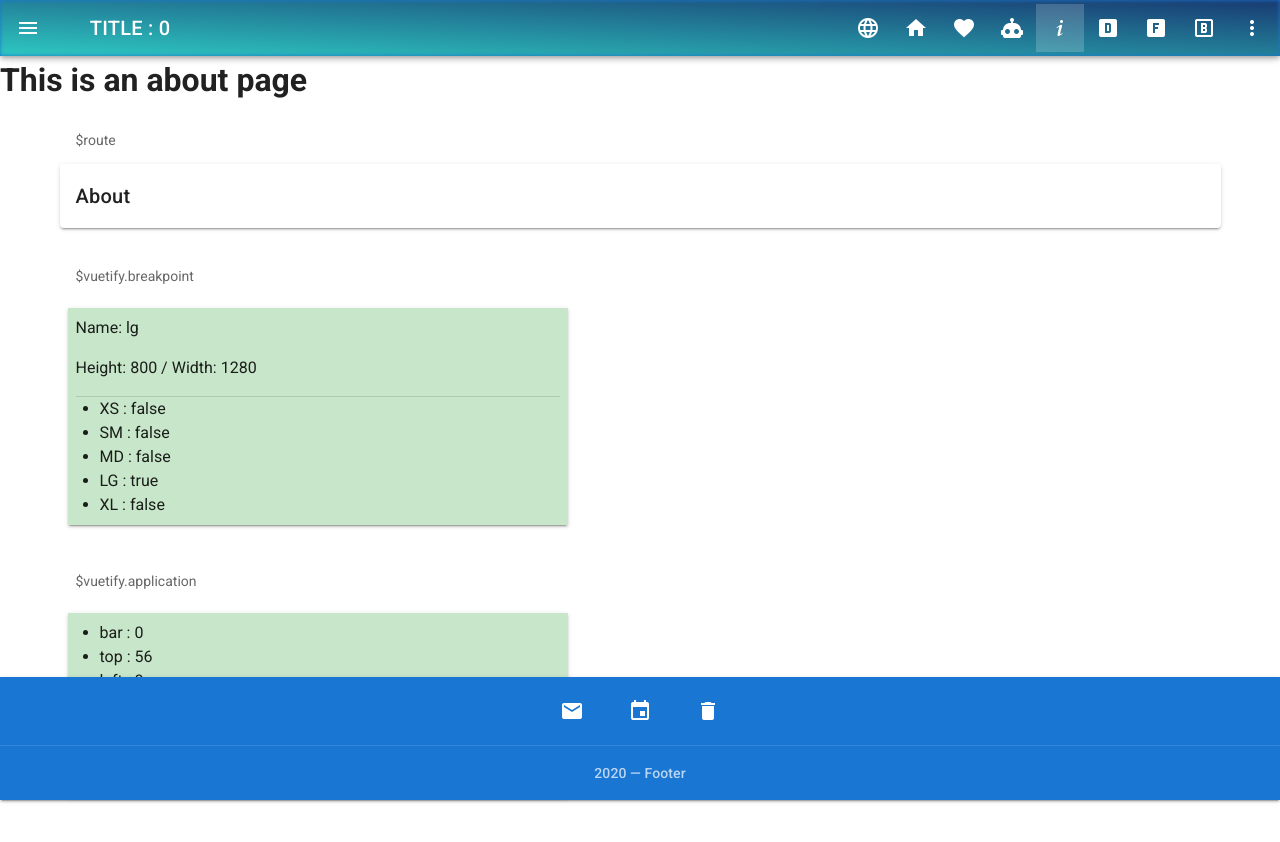
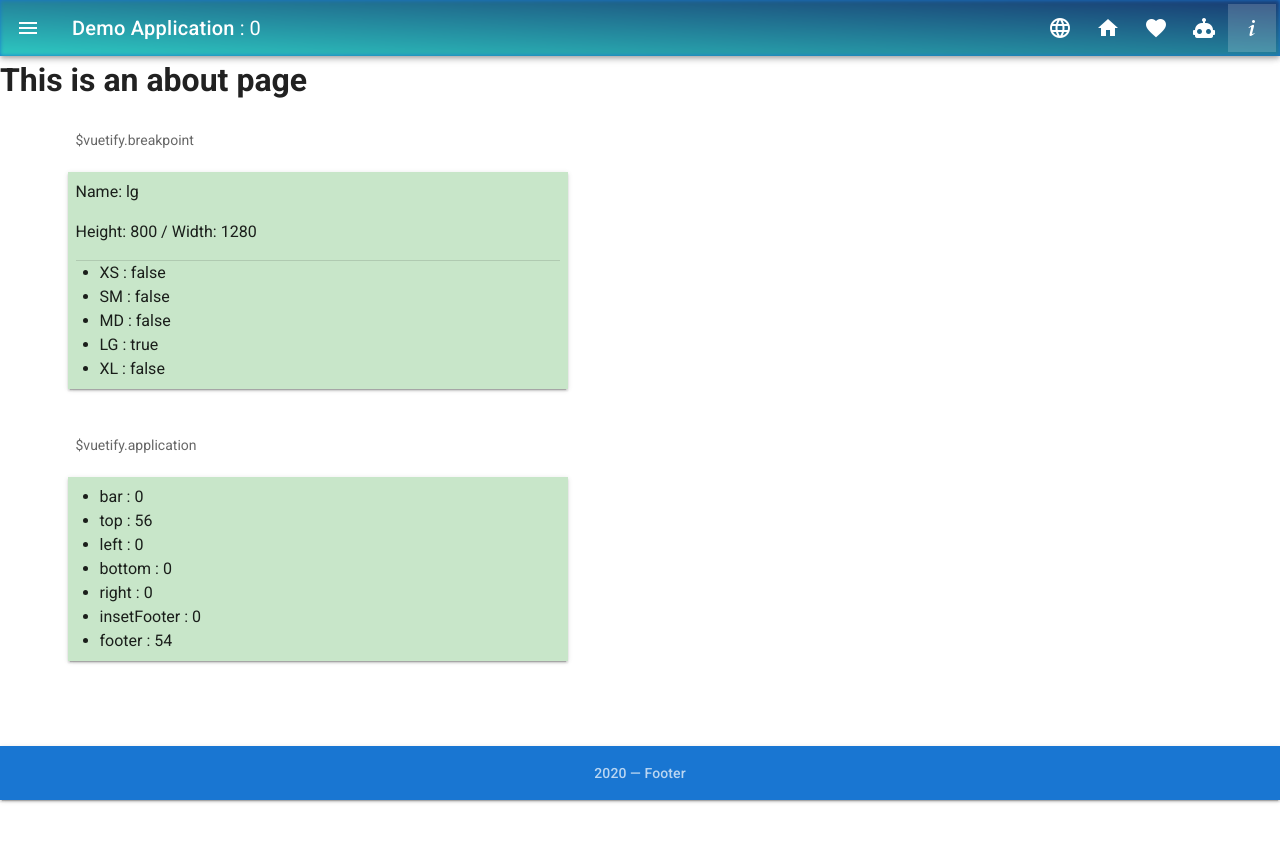
Before and after one commit to rubytomato/demo-vue-vuetify-v2-app, a Vue app: page /about in a window 1280 px wide. Shown: the top 842 px of the page. After the commit the page ends 800 px from the top, so only its background shows below. Built offline with nearby package versions, Linux system fonts and the light colour scheme.

Commit message:
polish application

```diff
--- a/src/App.vue
+++ b/src/App.vue
@@ -2,7 +2,23 @@
   <v-app :dark="theme.dark" :light="theme.light" v-scroll="onScroll">
     <v-navigation-drawer
       app
-      v-model="drawer"
+      v-model="rightDrawer"
+      :dark="theme.dark"
+      :light="theme.light"
+      color="white"
+      right
+      temporary
+    >
+      <v-list-item color="white accent-3">
+        <v-list-item-title class="title grey--text">
+          Right Drawer
+        </v-list-item-title>
+      </v-list-item>
+    </v-navigation-drawer>
+
+    <v-navigation-drawer
+      app
+      v-model="leftDrawer"
       :dark="theme.dark"
       :light="theme.light"
       :color="theme.color"
@@ -26,11 +42,10 @@
       :touchless="navDrawer.touchless"
       :width="navDrawer.width"
       :height="navDrawer.height"
-      v-if="drawerOn"
     >
       <v-list-item>
         <v-list-item-title class="title">
-          Drawer
+          Left Drawer
         </v-list-item-title>
         <v-btn icon @click.stop="toggleNavDrawer('miniVariant')">
           <v-icon>mdi-chevron-left</v-icon>
@@ -59,7 +74,7 @@
       </template>
       <template v-slot:append v-if="navDrawer.appendSlot">
         <div class="pa-2">
-          <v-btn block @click.stop="drawer = !drawer">close</v-btn>
+          <v-btn block @click.stop="leftDrawer = !leftDrawer">close</v-btn>
         </div>
       </template>
     </v-navigation-drawer>
@@ -103,25 +118,21 @@
         <v-img v-bind="props" gradient="to top right, rgba(55,236,186,.7), rgba(25,32,72,.7)"></v-img>
       </template>
 
-      <v-app-bar-nav-icon @click.stop="drawer = !drawer" />
+      <v-app-bar-nav-icon @click.stop="leftDrawer = !leftDrawer" v-if="$vuetify.breakpoint.mdAndUp" />
 
       <v-toolbar-title>
-        <v-btn class="title" text to="/"> Title : {{ offsetTop }} </v-btn>
+        <!-- <div class="title white--text">Demo Application : {{ offsetTop }}</div> -->
+        <router-link class="title white--text logo" to="/">Demo Application</router-link> : {{ offsetTop }}
       </v-toolbar-title>
+
       <v-spacer />
-      <v-btn icon tile v-for="menu in menus" :key="menu.title" :to="menu.url">
-        <v-icon>{{ menu.icon }}</v-icon>
-      </v-btn>
-      <v-btn icon tile @click.stop="drawerOn = !drawerOn">
-        <v-icon>{{ drawerIcon }}</v-icon>
-      </v-btn>
-      <v-btn icon tile @click.stop="footerOn = !footerOn">
-        <v-icon>{{ footerIcon }}</v-icon>
-      </v-btn>
-      <v-btn icon tile @click.stop="bottomNavOn = !bottomNavOn">
-        <v-icon>{{ bottomNavIcon }}</v-icon>
-      </v-btn>
-      <v-btn icon tile>
+
+      <template v-if="$vuetify.breakpoint.mdAndUp">
+        <v-btn icon tile v-for="menu in menus" :key="menu.title" :to="menu.url">
+          <v-icon>{{ menu.icon }}</v-icon>
+        </v-btn>
+      </template>
+      <v-btn icon tile v-if="$vuetify.breakpoint.smAndDown" @click.stop="rightDrawer = !rightDrawer">
         <v-icon>mdi-dots-vertical</v-icon>
       </v-btn>
     </v-app-bar>
@@ -140,12 +151,12 @@
       :height="bottomNav.height"
       :hide-on-scroll="bottomNav.hideOnScroll"
       :horizontal="bottomNav.horizontal"
-      :input-value="bottomNav.inputValue"
       :mandatory="bottomNav.mandatory"
       :scroll-threshold="bottomNav.scrollThreshold"
       :shift="bottomNav.shift"
       :width="bottomNav.width"
-      v-if="bottomNavOn"
+      :input-value="$vuetify.breakpoint.smAndDown"
+      v-if="$vuetify.breakpoint.smAndDown"
     >
       <v-btn v-for="menu in menus" :key="menu.title" :to="menu.url">
         <span>{{ menu.title }}</span>
@@ -164,26 +175,20 @@
       :elevation="footer.elevation"
       :absolute="footer.absolute"
       :fixed="footer.fixed"
-      v-if="footerOn"
+      v-if="$vuetify.breakpoint.mdAndUp"
     >
       <v-card :color="theme.color" tile width="100%" class="text-center">
-        <v-card-text>
-          <v-btn class="mx-4" icon>
-            <v-icon>mdi-email</v-icon>
-          </v-btn>
-          <v-btn class="mx-4" icon>
-            <v-icon>mdi-calendar</v-icon>
-          </v-btn>
-          <v-btn class="mx-4" icon>
-            <v-icon>mdi-delete</v-icon>
-          </v-btn>
-        </v-card-text>
-        <v-divider />
         <v-card-text class="font-weight-medium">2020 — Footer</v-card-text>
       </v-card>
     </v-footer>
   </v-app>
 </template>
+
+<style scoped>
+.logo {
+  text-decoration: none;
+}
+</style>
 
 <script>
 import { mapState, mapActions } from 'vuex'
@@ -191,10 +196,8 @@ import { mapState, mapActions } from 'vuex'
 export default {
   name: 'App',
   data: () => ({
-    drawer: false,
-    drawerOn: true,
-    footerOn: true,
-    bottomNavOn: false,
+    leftDrawer: false,
+    rightDrawer: false,
     offsetTop: 0
   }),
   computed: {
@@ -214,16 +217,7 @@ export default {
     }),
     ...mapState('theme', {
       theme: state => state.props
-    }),
-    drawerIcon() {
-      return this.drawerOn ? 'mdi-alpha-d-box' : 'mdi-alpha-d-box-outline'
-    },
-    footerIcon() {
-      return this.footerOn ? 'mdi-alpha-f-box' : 'mdi-alpha-f-box-outline'
-    },
-    bottomNavIcon() {
-      return this.bottomNavOn ? 'mdi-alpha-b-box' : 'mdi-alpha-b-box-outline'
-    }
+    })
   },
   methods: {
     ...mapActions('navDrawer', ['toggleNavDrawer']),
--- a/src/views/About.vue
+++ b/src/views/About.vue
@@ -3,12 +3,6 @@
     <h1>This is an about page</h1>
     <v-container>
       <v-row>
-        <v-col cols="12">
-          <v-subheader>$route</v-subheader>
-          <v-card>
-            <v-card-title>{{ $route.name }}</v-card-title>
-          </v-card>
-        </v-col>
         <v-col cols="12">
           <v-subheader>$vuetify.breakpoint</v-subheader>
           <v-sheet elevation="2" color="green lighten-4" tile class="pa-2 ma-2" max-width="500">
--- a/src/views/Home.vue
+++ b/src/views/Home.vue
@@ -1,50 +1,6 @@
 <template>
   <v-container id="scrolling-techniques">
     <v-row class="text-center">
-      <v-col cols="12">
-        <v-img :src="require('@/assets/logo.svg')" class="my-3" contain height="200" />
-      </v-col>
-      <v-col class="mb-5" cols="12">
-        <h1 class="display-2 font-weight-bold mb-3">
-          Welcome to Vuetify
-        </h1>
-        <p class="subheading font-weight-regular">
-          For help and collaboration with other Vuetify developers,
-          <br />please join our online
-          <a href="https://community.vuetifyjs.com" target="_blank">Discord Community</a>
-        </p>
-      </v-col>
-      <v-col class="mb-5" cols="12">
-        <h2 class="headline font-weight-bold mb-3">
-          What's next?
-        </h2>
-        <v-row justify="center">
-          <a v-for="(next, i) in whatsNext" :key="i" :href="next.href" class="subheading mx-3" target="_blank">
-            {{ next.text }}
-          </a>
-        </v-row>
-      </v-col>
-      <v-col class="mb-5" cols="12">
-        <h2 class="headline font-weight-bold mb-3">
-          Important Links
-        </h2>
-        <v-row justify="center">
-          <a v-for="(link, i) in importantLinks" :key="i" :href="link.href" class="subheading mx-3" target="_blank">
-            {{ link.text }}
-          </a>
-        </v-row>
-      </v-col>
-      <v-col class="mb-5" cols="12">
-        <h2 class="headline font-weight-bold mb-3">
-          Ecosystem
-        </h2>
-        <v-row justify="center">
-          <a v-for="(eco, i) in ecosystem" :key="i" :href="eco.href" class="subheading mx-3" target="_blank">
-            {{ eco.text }}
-          </a>
-        </v-row>
-      </v-col>
-
       <v-col class="mb-5" cols="12">
         <v-list dense class="text-left">
           <v-subheader>Theme</v-subheader>
@@ -704,66 +660,6 @@
           </v-list-item>
         </v-list>
       </v-col>
-
-      <v-col class="mb-10" cols="12">
-        <h2 class="headline font-weight-bold mb-3">
-          Dummy1
-        </h2>
-
-        <v-row justify="center">
-          <a v-for="(eco, i) in ecosystem" :key="i" :href="eco.href" class="subheading mx-3" target="_blank">
-            {{ eco.text }}
-          </a>
-        </v-row>
-      </v-col>
-
-      <v-col class="mb-10" cols="12">
-        <h2 class="headline font-weight-bold mb-3">
-          Dummy2
-        </h2>
-
-        <v-row justify="center">
-          <a v-for="(eco, i) in ecosystem" :key="i" :href="eco.href" class="subheading mx-3" target="_blank">
-            {{ eco.text }}
-          </a>
-        </v-row>
-      </v-col>
-
-      <v-col class="mb-10" cols="12">
-        <h2 class="headline font-weight-bold mb-3">
-          Dummy3
-        </h2>
-
-        <v-row justify="center">
-          <a v-for="(eco, i) in ecosystem" :key="i" :href="eco.href" class="subheading mx-3" target="_blank">
-            {{ eco.text }}
-          </a>
-        </v-row>
-      </v-col>
-
-      <v-col class="mb-10" cols="12">
-        <h2 class="headline font-weight-bold mb-3">
-          Dummy4
-        </h2>
-
-        <v-row justify="center">
-          <a v-for="(eco, i) in ecosystem" :key="i" :href="eco.href" class="subheading mx-3" target="_blank">
-            {{ eco.text }}
-          </a>
-        </v-row>
-      </v-col>
-
-      <v-col class="mb-10" cols="12">
-        <h2 class="headline font-weight-bold mb-3">
-          Dummy5
-        </h2>
-
-        <v-row justify="center">
-          <a v-for="(eco, i) in ecosystem" :key="i" :href="eco.href" class="subheading mx-3" target="_blank">
-            {{ eco.text }}
-          </a>
-        </v-row>
-      </v-col>
     </v-row>
   </v-container>
 </template>
@@ -820,56 +716,7 @@ export default {
     ...mapActions('bottomNav', ['toggleBottomNav', 'changeBottomNav', 'resetBottomNav'])
   },
   data: () => ({
-    ecosystem: [
-      {
-        text: 'vuetify-loader',
-        href: 'https://github.com/vuetifyjs/vuetify-loader'
-      },
-      {
-        text: 'github',
-        href: 'https://github.com/vuetifyjs/vuetify'
-      },
-      {
-        text: 'awesome-vuetify',
-        href: 'https://github.com/vuetifyjs/awesome-vuetify'
-      }
-    ],
-    importantLinks: [
-      {
-        text: 'Documentation',
-        href: 'https://vuetifyjs.com'
-      },
-      {
-        text: 'Chat',
-        href: 'https://community.vuetifyjs.com'
-      },
-      {
-        text: 'Made with Vuetify',
-        href: 'https://madewithvuejs.com/vuetify'
-      },
-      {
-        text: 'Twitter',
-        href: 'https://twitter.com/vuetifyjs'
-      },
-      {
-        text: 'Articles',
-        href: 'https://medium.com/vuetify'
-      }
-    ],
-    whatsNext: [
-      {
-        text: 'Explore components',
-        href: 'https://vuetifyjs.com/components/api-explorer'
-      },
-      {
-        text: 'Select a layout',
-        href: 'https://vuetifyjs.com/layout/pre-defined'
-      },
-      {
-        text: 'Frequently Asked Questions',
-        href: 'https://vuetifyjs.com/getting-started/frequently-asked-questions'
-      }
-    ]
+    //
   })
 }
 </script>
--- a/src/views/Index.vue
+++ b/src/views/Index.vue
@@ -1,14 +1,39 @@
 <template>
   <div class="index">
-    <h1>This is an index page</h1>
     <v-container>
-      <v-row>
+      <v-row class="text-center">
         <v-col cols="12">
-          <template v-for="menu in menus">
-            <v-btn text tile :key="menu.title" :to="menu.url">
-              {{ menu.title }}
-            </v-btn>
-          </template>
+          <v-img :src="require('@/assets/logo.svg')" class="my-3" contain height="200" />
+        </v-col>
+        <v-col class="mb-5" cols="12">
+          <h1 class="display-2 font-weight-bold mb-3">
+            Welcome to Vuetify
+          </h1>
+          <p class="subheading font-weight-regular">
+            For help and collaboration with other Vuetify developers,
+            <br />please join our online
+            <a href="https://community.vuetifyjs.com" target="_blank">Discord Community</a>
+          </p>
+        </v-col>
+        <v-col class="mb-5" cols="12">
+          <h2 class="headline font-weight-bold mb-3">
+            What's next?
+          </h2>
+          <v-row justify="center">
+            <a v-for="(next, i) in whatsNext" :key="i" :href="next.href" class="subheading mx-3" target="_blank">
+              {{ next.text }}
+            </a>
+          </v-row>
+        </v-col>
+        <v-col class="mb-5" cols="12">
+          <h2 class="headline font-weight-bold mb-3">
+            Important Links
+          </h2>
+          <v-row justify="center">
+            <a v-for="(link, i) in importantLinks" :key="i" :href="link.href" class="subheading mx-3" target="_blank">
+              {{ link.text }}
+            </a>
+          </v-row>
         </v-col>
       </v-row>
     </v-container>
@@ -16,15 +41,59 @@
 </template>
 
 <script>
-import { mapState } from 'vuex'
-
 export default {
   name: 'Index',
   data: () => ({
-    //
-  }),
-  computed: {
-    ...mapState(['menus'])
-  }
+    ecosystem: [
+      {
+        text: 'vuetify-loader',
+        href: 'https://github.com/vuetifyjs/vuetify-loader'
+      },
+      {
+        text: 'github',
+        href: 'https://github.com/vuetifyjs/vuetify'
+      },
+      {
+        text: 'awesome-vuetify',
+        href: 'https://github.com/vuetifyjs/awesome-vuetify'
+      }
+    ],
+    importantLinks: [
+      {
+        text: 'Documentation',
+        href: 'https://vuetifyjs.com'
+      },
+      {
+        text: 'Chat',
+        href: 'https://community.vuetifyjs.com'
+      },
+      {
+        text: 'Made with Vuetify',
+        href: 'https://madewithvuejs.com/vuetify'
+      },
+      {
+        text: 'Twitter',
+        href: 'https://twitter.com/vuetifyjs'
+      },
+      {
+        text: 'Articles',
+        href: 'https://medium.com/vuetify'
+      }
+    ],
+    whatsNext: [
+      {
+        text: 'Explore components',
+        href: 'https://vuetifyjs.com/components/api-explorer'
+      },
+      {
+        text: 'Select a layout',
+        href: 'https://vuetifyjs.com/layout/pre-defined'
+      },
+      {
+        text: 'Frequently Asked Questions',
+        href: 'https://vuetifyjs.com/getting-started/frequently-asked-questions'
+      }
+    ]
+  })
 }
 </script>
```
